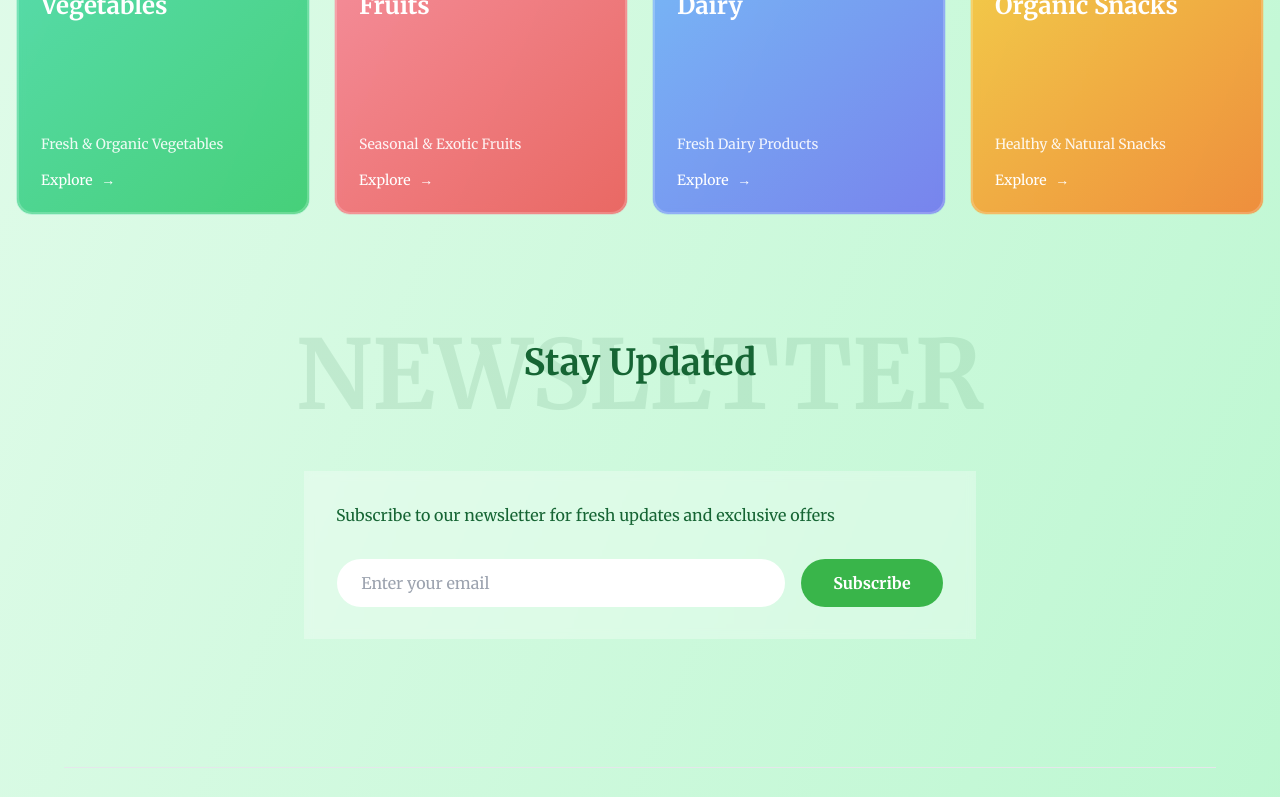
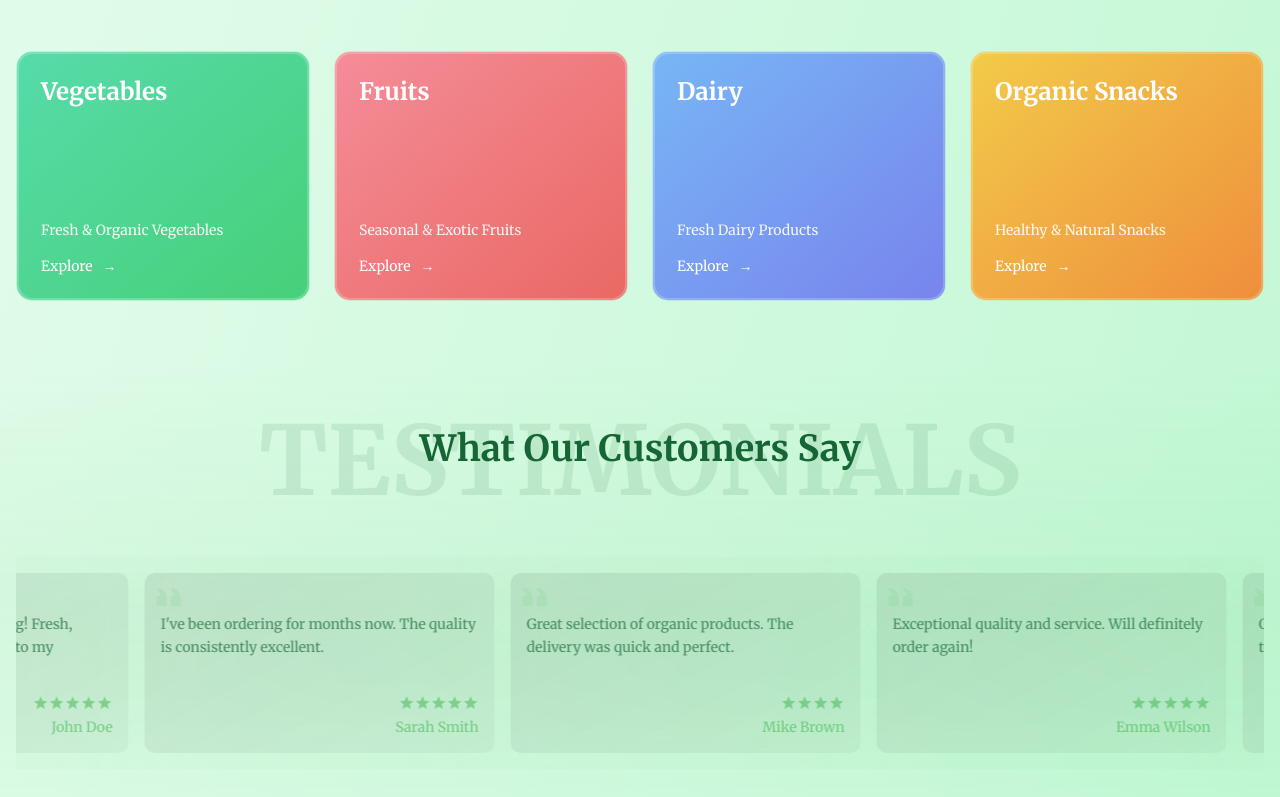
Before and after one commit to devdashk66/pureorganixstore, a Next.js app: page / in a window 1280 px wide. Shown: the part 2000-2797 px from the top of the page. Built offline with nearby package versions, Linux system fonts and the light colour scheme.

Commit message:
add review section

```diff
--- a/package.json
+++ b/package.json
@@ -9,13 +9,11 @@
     "lint": "next lint"
   },
   "dependencies": {
-    "@heroicons/react": "^2.2.0",
     "class-variance-authority": "^0.7.0",
     "clsx": "^2.1.1",
     "framer-motion": "^11.11.17",
     "lucide-react": "^0.460.0",
     "next": "15.0.3",
-    "next-nprogress-bar": "^2.3.15",
     "nextjs-toploader": "^3.7.15",
     "react": "^18.2.0",
     "react-dom": "^18.2.0",
--- a/src/app/_components/Hero.jsx
+++ b/src/app/_components/Hero.jsx
@@ -49,7 +49,7 @@ const Hero = () => {
   };
 
   return (
-    <section className="relative bg-gradient-to-b from-primary/10 via-white to-transparent dark:from-black/10 dark:via-primary/5 dark:to-transparent py-12 sm:py-16 md:py-20 overflow-x-hidden">
+    <section className="relative bg-gradient-to-b from-primary/10 via-white to-transparent dark:from-black/10 dark:via-primary/5 dark:to-transparent py-24 sm:py-28 md:py-32 overflow-x-hidden">
       <div className="absolute inset-0 opacity-30  pointer-events-none"></div>
 
       <div className="container mx-auto px-4 relative">
@@ -57,7 +57,7 @@ const Hero = () => {
           <motion.h1
             initial={{ opacity: 1 }}
             animate={controls}
-            className="text-3xl sm:text-4xl md:text-5xl lg:text-6xl font-bold text-heading-light dark:text-heading-dark min-h-[80px] sm:min-h-[100px] md:min-h-[120px] leading-tight md:leading-snug"
+            className="text-4xl md:text-5xl lg:text-6xl font-bold text-heading-light dark:text-heading-dark min-h-[80px] sm:min-h-[100px] md:min-h-[120px] leading-tight md:leading-snug"
           >
             {titles[currentTitleIndex].split("").map((char, index) => (
               <motion.span
--- /dev/null
+++ b/src/app/_components/Reviews.jsx
@@ -0,0 +1,192 @@
+"use client";
+import { motion } from "framer-motion";
+import { useEffect, useRef } from "react";
+import { MdStar } from "react-icons/md";
+import AnimatedTitle from "./shared/AnimatedTitle";
+
+const InfiniteMovingCards = ({ items, direction = "left", speed = "slow" }) => {
+  const containerRef = useRef(null);
+  const scrollerRef = useRef(null);
+
+  useEffect(() => {
+    addAnimation();
+  }, []);
+
+  function addAnimation() {
+    const scrollerContent = Array.from(scrollerRef.current.children);
+    scrollerContent.forEach((item) => {
+      const duplicatedItem = item.cloneNode(true);
+      scrollerRef.current.appendChild(duplicatedItem);
+    });
+  }
+
+  const speedValue = {
+    fast: 30,
+    normal: 40,
+    slow: 50,
+  }[speed];
+
+  return (
+    <div className="relative overflow-hidden" ref={containerRef}>
+      <motion.div
+        ref={scrollerRef}
+        className="flex gap-4 py-4 w-max"
+        animate={{
+          x: direction === "left" ? [0, -1920] : [-1920, 0],
+        }}
+        transition={{
+          x: {
+            repeat: Infinity,
+            repeatType: "loop",
+            duration: speedValue,
+            ease: "linear",
+          },
+        }}
+      >
+        {items.map((review, index) => (
+          <ReviewCard key={index} review={review} />
+        ))}
+      </motion.div>
+    </div>
+  );
+};
+
+const ReviewCard = ({ review }) => (
+  <motion.div
+    className="flex-shrink-0 w-[45vw] sm:w-[280px] md:w-[350px]"
+    whileHover={{ scale: 1.02 }}
+    transition={{ duration: 0.2 }}
+  >
+    <div className="relative h-[180px]">
+      {/* Main Card */}
+      <div className="absolute inset-0 rounded-[10px]">
+        {/* Card Face */}
+        <div
+          className="h-full w-full p-4 relative overflow-hidden rounded-[10px]
+                      dark:bg-gradient-to-br dark:from-white/[0.07] dark:to-white/[0.03]
+                      bg-gradient-to-br from-black/[0.07] to-black/[0.03]
+                      backdrop-blur-md"
+        >
+          {/* Quote Icon */}
+          <svg
+            className="absolute top-3 left-3 w-6 h-6
+                       text-primary/10 transform -scale-x-100"
+            fill="currentColor"
+            viewBox="0 0 24 24"
+          >
+            <path d="M14.017 21v-7.391c0-5.704 3.731-9.57 8.983-10.609l.995 2.151c-2.432.917-3.995 3.638-3.995 5.849h4v10h-9.983zm-14.017 0v-7.391c0-5.704 3.748-9.57 9-10.609l.996 2.151c-2.433.917-3.996 3.638-3.996 5.849h3.983v10h-9.983z" />
+          </svg>
+
+          {/* Review Text */}
+          <div className="mt-6">
+            <p
+              className="text-sm leading-relaxed line-clamp-3
+                         dark:text-heading-dark/70 text-heading-light/70"
+            >
+              {review.review}
+            </p>
+          </div>
+
+          {/* Bottom Section */}
+          <div className="absolute bottom-4 right-4 flex flex-col items-end">
+            {/* Stars */}
+            <div className="flex mb-1.5">
+              {[...Array(review.rating)].map((_, i) => (
+                <MdStar key={i} className="w-4 h-4 text-primary/50" />
+              ))}
+            </div>
+
+            {/* Name */}
+            <p className="text-sm font-medium text-primary/60">{review.name}</p>
+          </div>
+        </div>
+
+        {/* Animated Border */}
+        <div
+          className="absolute inset-0 -z-10 rounded-[30px]
+                       bg-gradient-to-r from-primary/30 via-primary/10 to-primary/30
+                       blur-sm opacity-0 group-hover:opacity-100 transition-opacity duration-500"
+        />
+      </div>
+
+      {/* Background Accent */}
+      <div
+        className="absolute -inset-2 -z-20 rounded-[40px]
+                     bg-primary/5
+                     blur-2xl group-hover:bg-primary/10 transition-colors duration-500"
+      />
+    </div>
+  </motion.div>
+);
+
+const Reviews = () => {
+  const reviews = [
+    {
+      name: "John Doe",
+      role: "Verified Buyer",
+      rating: 5,
+      review:
+        "The organic products are amazing! Fresh, high-quality, and delivered right to my doorstep.",
+      initials: "JD",
+    },
+    {
+      name: "Sarah Smith",
+      role: "Regular Customer",
+      rating: 5,
+      review:
+        "I've been ordering for months now. The quality is consistently excellent.",
+      initials: "SS",
+    },
+    {
+      name: "Mike Brown",
+      role: "Verified Buyer",
+      rating: 4,
+      review:
+        "Great selection of organic products. The delivery was quick and perfect.",
+      initials: "MB",
+    },
+    {
+      name: "Emma Wilson",
+      role: "New Customer",
+      rating: 5,
+      review: "Exceptional quality and service. Will definitely order again!",
+      initials: "EW",
+    },
+    {
+      name: "David Lee",
+      role: "Verified Buyer",
+      rating: 5,
+      review: "Outstanding organic selection. Everything tastes so fresh!",
+      initials: "DL",
+    },
+  ];
+
+  return (
+    <section className="py-16 relative overflow-hidden">
+      {/* Background Elements */}
+      <div className="absolute inset-0 bg-gradient-to-b from-transparent via-primary/5 to-transparent" />
+
+      {/* Content Container */}
+      <div className="container mx-auto px-4 relative">
+        {/* Section Title */}
+        <AnimatedTitle
+          title="What Our Customers Say"
+          subtitle="TESTIMONIALS"
+          accent="emerald"
+        />
+
+        {/* Infinite Scroll Container */}
+        <div className="mt-12 relative">
+          {/* Gradient Overlays */}
+          <div className="absolute left-0 top-0 h-full w-20 bg-gradient-to-r from-background to-transparent z-10" />
+          <div className="absolute right-0 top-0 h-full w-20 bg-gradient-to-l from-background to-transparent z-10" />
+
+          {/* Reviews Scroll */}
+          <InfiniteMovingCards items={reviews} />
+        </div>
+      </div>
+    </section>
+  );
+};
+
+export default Reviews;
--- a/src/app/_components/shared/AnimatedTitle.jsx
+++ b/src/app/_components/shared/AnimatedTitle.jsx
@@ -9,7 +9,7 @@ const AnimatedTitle = ({ title, subtitle, accent = "primary" }) => {
         initial={{ opacity: 0, scale: 0.5 }}
         whileInView={{ opacity: 0.1, scale: 1 }}
         transition={{ duration: 0.7 }}
-        className={`absolute inset-0 text-7xl sm:text-8xl font-bold text-${accent}/10 flex items-center justify-center -z-10`}
+        className={`absolute inset-0 text-6xl sm:text-7xl md:text-8xl font-bold text-${accent}/10 flex items-center justify-center -z-10`}
       >
         {subtitle}
       </motion.span>
--- a/src/app/page.js
+++ b/src/app/page.js
@@ -3,7 +3,7 @@ import Categories from "@/app/_components/Categories";
 import FeaturedProducts from "@/app/_components/FeaturedProducts";
 import Hero from "@/app/_components/Hero";
 import Newsletter from "@/app/_components/Newsletter";
-
+import Reviews from "@/app/_components/Reviews";
 export default function Home() {
   return (
     <section>
@@ -11,6 +11,7 @@ export default function Home() {
       <FeaturedProducts />
       <Benefits />
       <Categories />
+      <Reviews />
       <Newsletter />
     </section>
   );
--- /dev/null
+++ b/src/components/ui/infinite-moving-cards.jsx
@@ -0,0 +1,102 @@
+"use client";
+
+import { cn } from "@/lib/utils";
+import React, { useEffect, useState } from "react";
+
+export const InfiniteMovingCards = ({
+  items,
+  direction = "left",
+  speed = "fast",
+  pauseOnHover = true,
+  className
+}) => {
+  const containerRef = React.useRef(null);
+  const scrollerRef = React.useRef(null);
+
+  useEffect(() => {
+    addAnimation();
+  }, []);
+  const [start, setStart] = useState(false);
+  function addAnimation() {
+    if (containerRef.current && scrollerRef.current) {
+      const scrollerContent = Array.from(scrollerRef.current.children);
+
+      scrollerContent.forEach((item) => {
+        const duplicatedItem = item.cloneNode(true);
+        if (scrollerRef.current) {
+          scrollerRef.current.appendChild(duplicatedItem);
+        }
+      });
+
+      getDirection();
+      getSpeed();
+      setStart(true);
+    }
+  }
+  const getDirection = () => {
+    if (containerRef.current) {
+      if (direction === "left") {
+        containerRef.current.style.setProperty("--animation-direction", "forwards");
+      } else {
+        containerRef.current.style.setProperty("--animation-direction", "reverse");
+      }
+    }
+  };
+  const getSpeed = () => {
+    if (containerRef.current) {
+      if (speed === "fast") {
+        containerRef.current.style.setProperty("--animation-duration", "20s");
+      } else if (speed === "normal") {
+        containerRef.current.style.setProperty("--animation-duration", "40s");
+      } else {
+        containerRef.current.style.setProperty("--animation-duration", "80s");
+      }
+    }
+  };
+  return (
+    (<div
+      ref={containerRef}
+      className={cn(
+        "scroller relative z-20  max-w-7xl overflow-hidden  [mask-image:linear-gradient(to_right,transparent,white_20%,white_80%,transparent)]",
+        className
+      )}>
+      <ul
+        ref={scrollerRef}
+        className={cn(
+          " flex min-w-full shrink-0 gap-4 py-4 w-max flex-nowrap",
+          start && "animate-scroll ",
+          pauseOnHover && "hover:[animation-play-state:paused]"
+        )}>
+        {items.map((item, idx) => (
+          <li
+            className="w-[350px] max-w-full relative rounded-2xl border border-b-0 flex-shrink-0 border-slate-700 px-8 py-6 md:w-[450px]"
+            style={{
+              background:
+                "linear-gradient(180deg, var(--slate-800), var(--slate-900)",
+            }}
+            key={item.name}>
+            <blockquote>
+              <div
+                aria-hidden="true"
+                className="user-select-none -z-1 pointer-events-none absolute -left-0.5 -top-0.5 h-[calc(100%_+_4px)] w-[calc(100%_+_4px)]"></div>
+              <span
+                className=" relative z-20 text-sm leading-[1.6] text-gray-100 font-normal">
+                {item.quote}
+              </span>
+              <div className="relative z-20 mt-6 flex flex-row items-center">
+                <span className="flex flex-col gap-1">
+                  <span className=" text-sm leading-[1.6] text-gray-400 font-normal">
+                    {item.name}
+                  </span>
+                  <span className=" text-sm leading-[1.6] text-gray-400 font-normal">
+                    {item.title}
+                  </span>
+                </span>
+              </div>
+            </blockquote>
+          </li>
+        ))}
+      </ul>
+    </div>)
+  );
+};
```
Also changed, not shown: src/components/Nav.jsx (+17 -6 lines), 1 other file (tests, documents, lock files or other folders).
